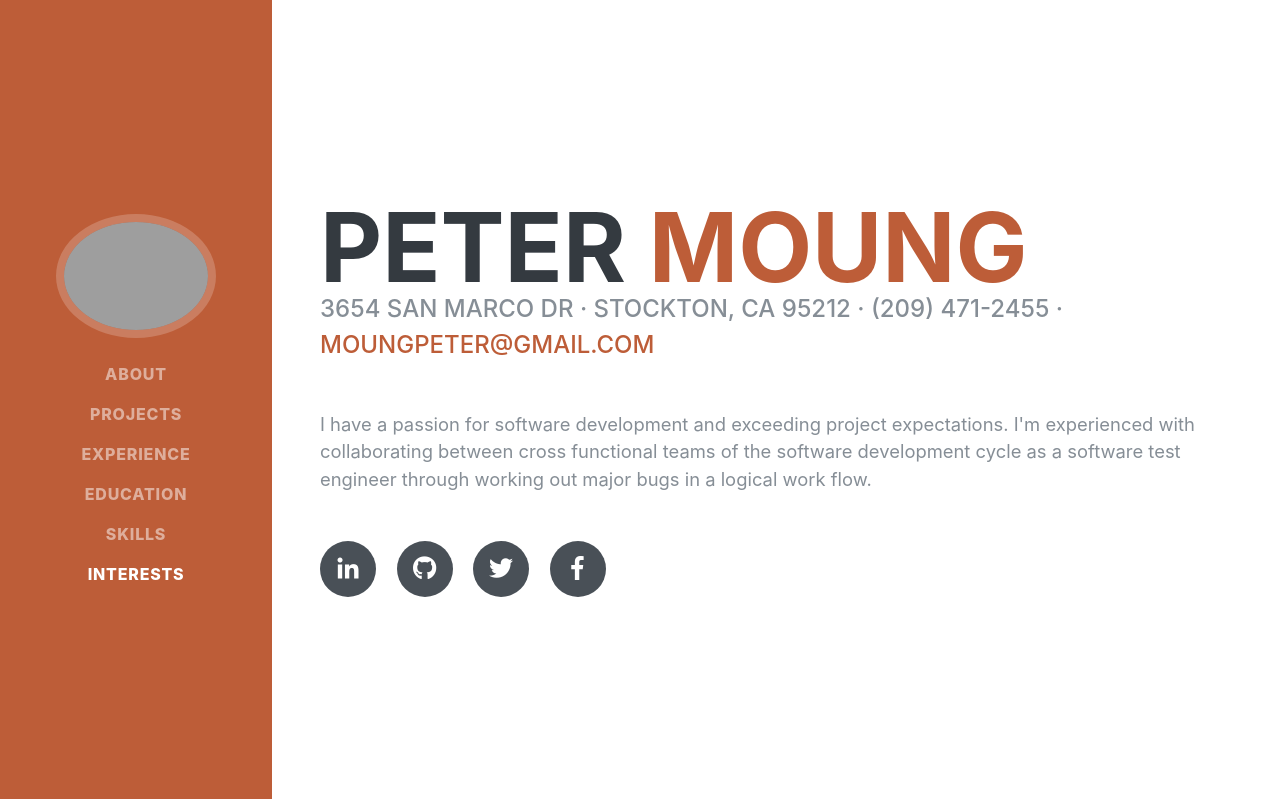
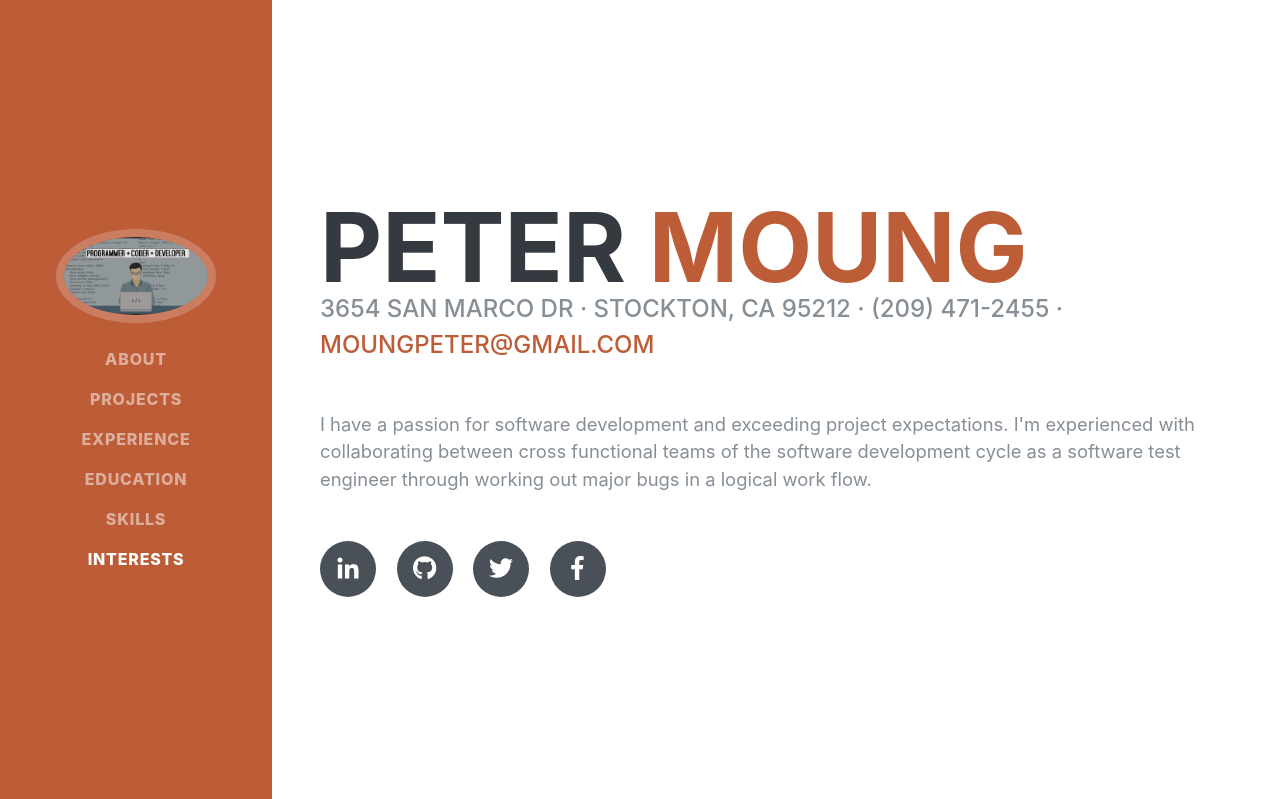
Before and after one commit to sudoxx2/resume-flask, a Flask app: page / in a window 1280 px wide. Shown: the top 799 px of the page. Run offline with Flask 2, Linux system fonts and the light colour scheme; some libraries are stand-ins or nearby versions; some web fonts are replaced; grey boxes are pictures that could not be loaded.

Commit message:
added new pic3

```diff
--- a/templates/index.html
+++ b/templates/index.html
@@ -29,7 +29,7 @@
       <a class="navbar-brand js-scroll-trigger" href="#page-top">
         <span class="d-block d-lg-none">Peter Moung</span>
         <span class="d-none d-lg-block">
-          <img class="img-fluid img-profile rounded-circle mx-auto mb-2" src="/static/img/counter.pg" alt="">
+          <img class="img-fluid img-profile rounded-circle mx-auto mb-2" src="/static/img/coder.jpg" alt="">
         </span>
       </a>
       <button class="navbar-toggler" type="button" data-toggle="collapse" data-target="#navbarSupportedContent" aria-controls="navbarSupportedContent" aria-expanded="false" aria-label="Toggle navigation">
```
Also changed, not shown: static/img/coder.jpg (added), static/img/profile.jpg (deleted), static/img/profile_peter.jpeg (deleted), static/img/profile_peter1.jpg (deleted).
